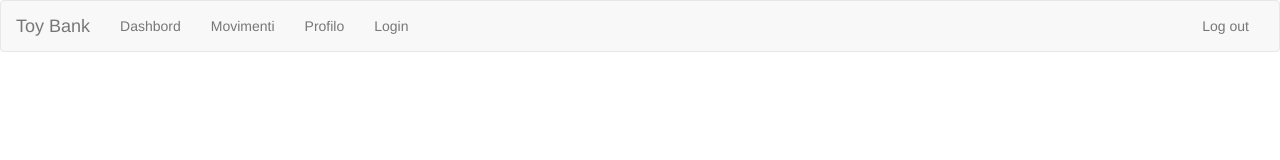
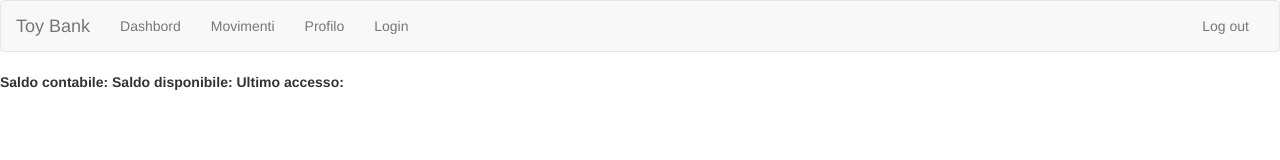
Before and after one commit to alessandroargentieri/ToyBank, a website: page index.html at #!/dashboard in a window 1280 px wide. Drawn offline with Linux system fonts and the light colour scheme; no server answers.

Commit message:
Aggiunta data e ora ultimo accesso alla dash

```diff
--- a/dashboard/dashboard.html
+++ b/dashboard/dashboard.html
@@ -1,3 +1,5 @@
 <div ng-controller="DashCtrl as ctrl">
-
+   <strong>Saldo contabile: </strong> {{ctrl.saldoResponse.saldoContabile}}
+   <strong>Saldo disponibile: </strong> {{ctrl.saldoResponse.saldoDisponibile}}
+   <strong>Ultimo accesso: </strong> {{ctrl.saldoResponse.dataUltimoAggiornamento | date: "dd/mm/yyyy 'at' h:mma"}}
 </div>
```
